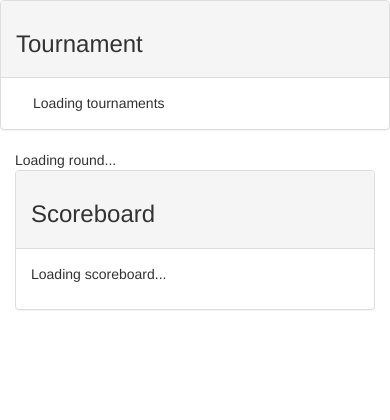
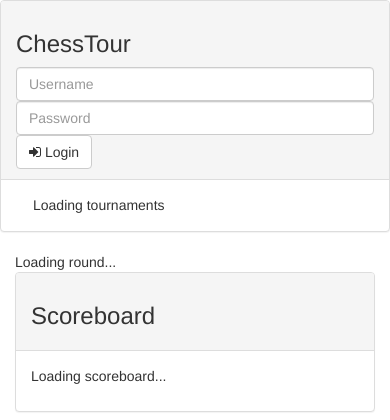
Before and after one commit to alex-panteli/ChessTour, a Django app: page / in a window 390 px wide. Shown: the top 420 px of the page. Run offline with Django 3.2, Linux system fonts and the light colour scheme; parts of the project's set-up code (start-up, migrations or seed data) failed here and were passed over; some libraries are stand-ins or nearby versions.

Commit message:
Login + Result display/input form

```diff
--- a/static/models.js
+++ b/static/models.js
@@ -15,7 +15,7 @@ window.TastypieCollection = Backbone.Collection.extend({
         return response.objects || response;
     }
 });
-var Referee=Backbone.Model.extend({
+var Referee=TastypieCollection.extend({
     url: 'api/scoring/referee/login'
 });
 
--- /dev/null
+++ b/static/style.css
@@ -0,0 +1,31 @@
+.vertical-align {
+  -ms-box-orient: horizontal;
+  display: -webkit-box;
+  display: -moz-box;
+  display: -ms-flexbox;
+  display: -moz-flex;
+  display: -webkit-flex;
+  display: flex;
+  align-items: center;
+  justify-content: left;
+  flex-direction: row;
+  -webkit-flex-wrap: wrap;
+  flex-wrap: wrap;
+}
+
+.justified {
+  display: flex;
+  justify-content: center;
+  -webkit-flex-wrap: wrap;
+  flex-wrap: wrap;
+}
+
+.row.no-gutters {
+  margin-right: 0;
+  margin-left: 0;
+}
+.row.no-gutters > [class^="col-"],
+.row.no-gutters > [class*=" col-"] {
+  padding-right: 0;
+  padding-left: 0;
+}
--- a/static/views.js
+++ b/static/views.js
@@ -17,8 +17,8 @@ var AppView = Backbone.View.extend({
 		this.tournamentview = new TournamentsView({ collection: app.tournaments });
 		app.tournaments.fetch().done(function(){
 			if(app.tournaments){
-				var selectedTournament = app.tournaments.at(0).get('id');
-				self.changeTournament(selectedTournament);
+				var tournId = app.tournaments.at(0).get('id');
+				self.changeTournament(tournId);
 			}
 		});
 		app.loginView = new LoginView();
@@ -38,20 +38,51 @@ var AppView = Backbone.View.extend({
 });
 
 var LoginView = Backbone.View.extend({
-	el: '#login-form',
+	el: '#login-container',
 
 	events: {
       "click button[id=login-btn]": "login"
 	},
 
+	initialize: function(){
+		this.user = new Referee();
+    },
+
 	login: function(){
-		var user = new Referee();
-		user.credentials = {
-			username: 'username',
-			password: 'password'
+
+		var usernameStr = $('#username-field').val();
+		var passwordStr = $('#password-field').val();
+		console.log(usernameStr + passwordStr);
+		this.user.credentials = {
+			username: usernameStr,
+			password: passwordStr
 		};
 
-		user.save({success : this.renderLogged , failure : this.renderFailure});
+		var self = this;
+		this.user.fetch({success : function () {
+									self.renderLogged();
+									} ,
+						 error : this.renderFailure});
+	},
+
+	success_template : _.template($("#logged-in_template").html()),
+
+	renderLogged: function() {
+		var $el = $(this.el);
+		var userObj = this.user.at(0);
+        $el.html(this.success_template(userObj.toJSON()));
+
+        return this;
+	},
+
+	renderFailure: function() {
+		console.log('error logging in');
+	},
+
+	getUser: function() {
+		if(this.user.at(0))
+			return this.user.at(0);
+		return undefined;
 	}
 
 });
@@ -224,6 +255,15 @@ var MatchView = Backbone.View.extend({
 
    render: function(){
 	  	var $el = $(this.el);
+		//if logged in and referee id matches tournament referee insert referee from app.loginView
+		var loggedUser = app.loginView.getUser();
+		var isAuthenticated = false;
+		var selectedTournament = app.tournaments.get(app.scores.options.tournament_id);
+		if(loggedUser && (selectedTournament.get('referee').id == loggedUser.get('id')))
+		{
+			isAuthenticated = true;
+		}
+		this.model.set({ logged : isAuthenticated });
         $el.html(this.template(this.model.toJSON()));
 
         return this;
--- a/tournament/urls.py
+++ b/tournament/urls.py
@@ -16,7 +16,7 @@ Including another URLconf
 from django.conf.urls import patterns, include, url
 from django.contrib import admin
 from tastypie.api import Api
-from webscoring.api.resources import ParticipantResource,MatchResource,RoundResource,TournamentResource,ScoreResource
+from webscoring.api.resources import ParticipantResource,MatchResource,RoundResource,TournamentResource,ScoreResource,RefereeLoginResource
 from webscoring.views import AppMainPageView
 from django.conf import settings
 from django.conf.urls.static import static
@@ -27,6 +27,7 @@ score_api.register(MatchResource())
 score_api.register(RoundResource())
 score_api.register(TournamentResource())
 score_api.register(ScoreResource())
+score_api.register(RefereeLoginResource())
 
 urlpatterns = patterns('',
     url(r'^admin/', include(admin.site.urls)),
--- a/webscoring/templates/base.html
+++ b/webscoring/templates/base.html
@@ -15,6 +15,7 @@
 
     <link rel="stylesheet" href="//maxcdn.bootstrapcdn.com/font-awesome/4.3.0/css/font-awesome.min.css">
     <link rel="stylesheet" href="https://code.jquery.com/ui/1.11.4/themes/smoothness/jquery-ui.css">
+	<link rel="stylesheet" href="{% static "style.css" %}">
 
 
     {% render_block "css" %}
--- a/webscoring/templates/webscoring.html
+++ b/webscoring/templates/webscoring.html
@@ -59,39 +59,102 @@
 </script>
 
 <script type="text/template" id="match_template">
+	<div class="panel panel-default">
+	<div class="panel-heading">
+	<div class="row">
 		<div class="col-xs-5">
 		<div class="media">
 			<div class="media-left media-middle">
 				<a href="#">
 					<img class="media-object hidden-xs" src="<%= participant_one.picture %>" alt="<%= participant_one.full_name %>" height="64" width="64">
+					<% if (result === "1") { %>
+						<span class="label label-success justified">Winner</span>
+					<% } else if (result === "X") { %>
+						<span class="label label-warning justified">Draw</span>
+					<% } %>
 				</a>
 			</div>
 			<div class="media-body">
-				<h4 class="media-heading"><%= participant_one.full_name %> (<%= participant_one.country %>)</h4>
+				<h4><%= participant_one.full_name %> (<%= participant_one.country %>)</h4>
 			</div>
 		</div>
 		</div>
 
-		<div class="col-xs-2"> <h2>VS</h2> </div>
+		<div class="col-xs-2 justified"> <h2>VS</h2> </div>
 
 		<div class="col-xs-5">
 		<div class="media">
-			<div class="media-body">
-				<h4 class="media-heading"><%= participant_two.full_name %> (<%= participant_two.country %>)</h4>
+			<div class="media-body text-right">
+				<h4><%= participant_two.full_name %> (<%= participant_two.country %>)</h4>
 			</div>
 			<div class="media-right media-middle">
 				<a href="#">
 					<img class="media-object hidden-xs" src="<%= participant_two.picture %>" alt="<%= participant_two.full_name %>" height="64" width="64">
+					<% if (result === "2") { %>
+						<span class="label label-success justified">Winner</span>
+					<% } else if (result === "X") { %>
+						<span class="label label-warning justified">Draw</span>
+					<% } %>
 				</a>
 			</div>
 		</div>
+		</div>
+
+
+	</div>
+	</div>
+	<% if (logged && !result) { %>
+	<div class="panel-body">
+		<div class="row no-gutters vertical-align">
+		<div class="col-xs-12 col-sm-1">
+		Result:
+		</div>
+		<div class="col-xs-12 col-sm-6">
+		<select id="result-selector-<%= id %>" class="form-control">
+			<option value="1">Winner : <%= participant_one.full_name %></option>
+			<option value="2">Winner : <%= participant_two.full_name %></option>
+			<option value="X">Match resulted in a draw</option>
+		</select>
+		</div>
+		<div class="col-xs-6 col-sm-1">
+		<button type="button" id="login-btn" class="btn btn-default btn-md"><i class="fa fa-floppy-o"></i></i>&nbsp;Save</button>
+		</div>
+	<div>
+	<% } %>
+
+	</div>
+
+
+</script>
+
+<script type="text/template" id="logged-in_template">
+		<div class="col-xs-12 col-md-5">
+		<h3>ChessTour</h3>
+		</div>
+		<div class="col-xs-12 col-sm-4 col-md-3">
+			Logged in as:  <%= user.username %>
 		</div>
 </script>
 
 <div class="container" id="app_container">
 	<div class="row">
 	<div class="panel panel-default">
-	<div class="panel-heading"><h3>Tournament</h3></div>
+	<div class="panel-heading">
+	<div class="row no-gutters vertical-align " id="login-container">
+		<div class="col-xs-12 col-md-5">
+		<h3>ChessTour</h3>
+		</div>
+		<div class="col-xs-12 col-sm-4 col-md-3">
+		<input type="text" id="username-field" class="form-control" placeholder="Username" required>
+		</div>
+		<div class="col-xs-12 col-sm-4 col-md-3">
+		<input type="password" id="password-field" class="form-control" placeholder="Password" required>
+		</div>
+		<div class="col-xs-1 col-md-1">
+		<button type="button" id="login-btn" class="btn btn-default btn-md"><i class="fa  fa-sign-in"></i></i>&nbsp;Login</button>
+		</div>
+	</div>
+	</div>
 	<div class="panel-body">
 		<div class="col-xs-12" id="tournament_container">
 			<option>Loading tournaments</option>
```
Also changed, not shown: manual_test_init.py (+6 -6 lines), webscoring/api/resources.py (+23 -54 lines).
